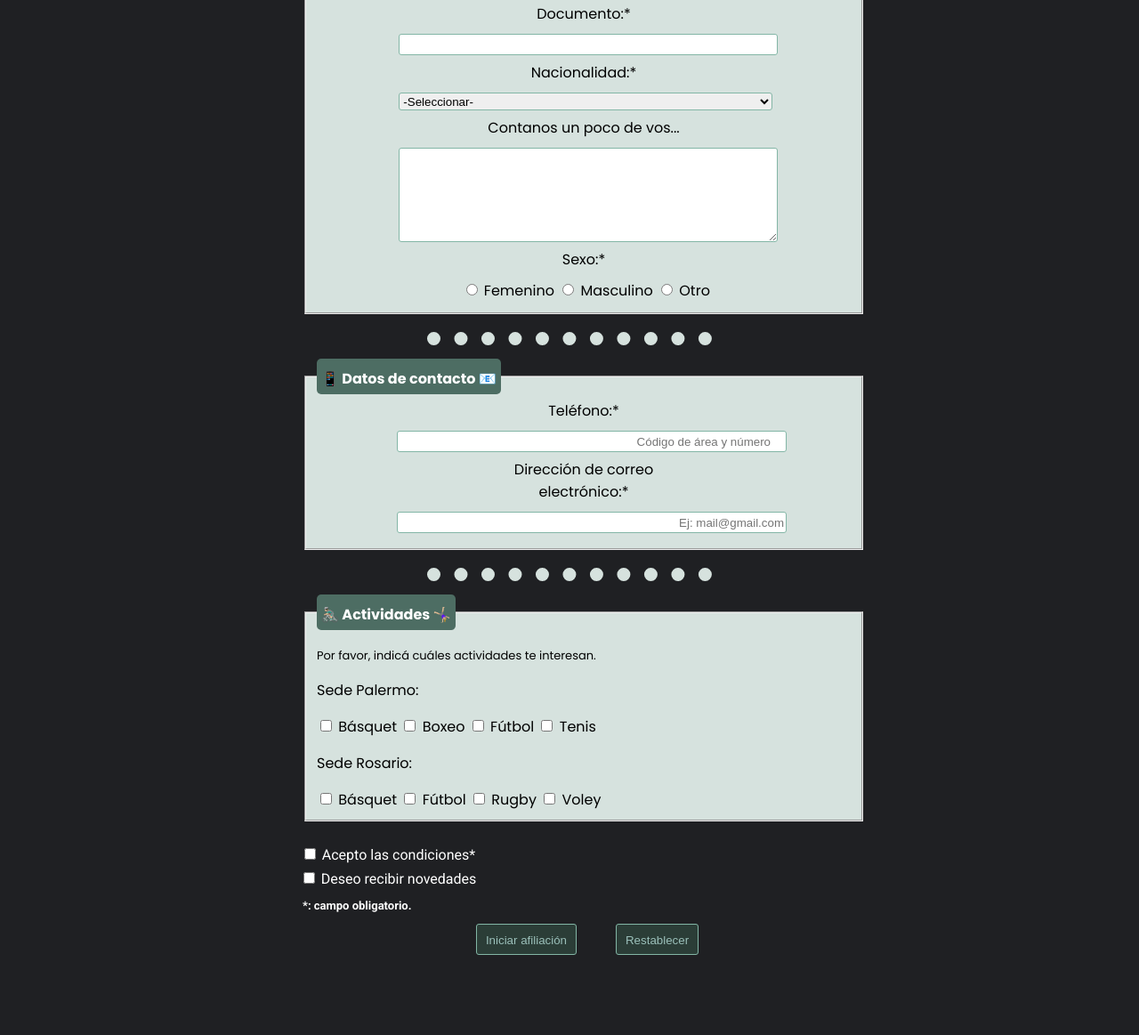
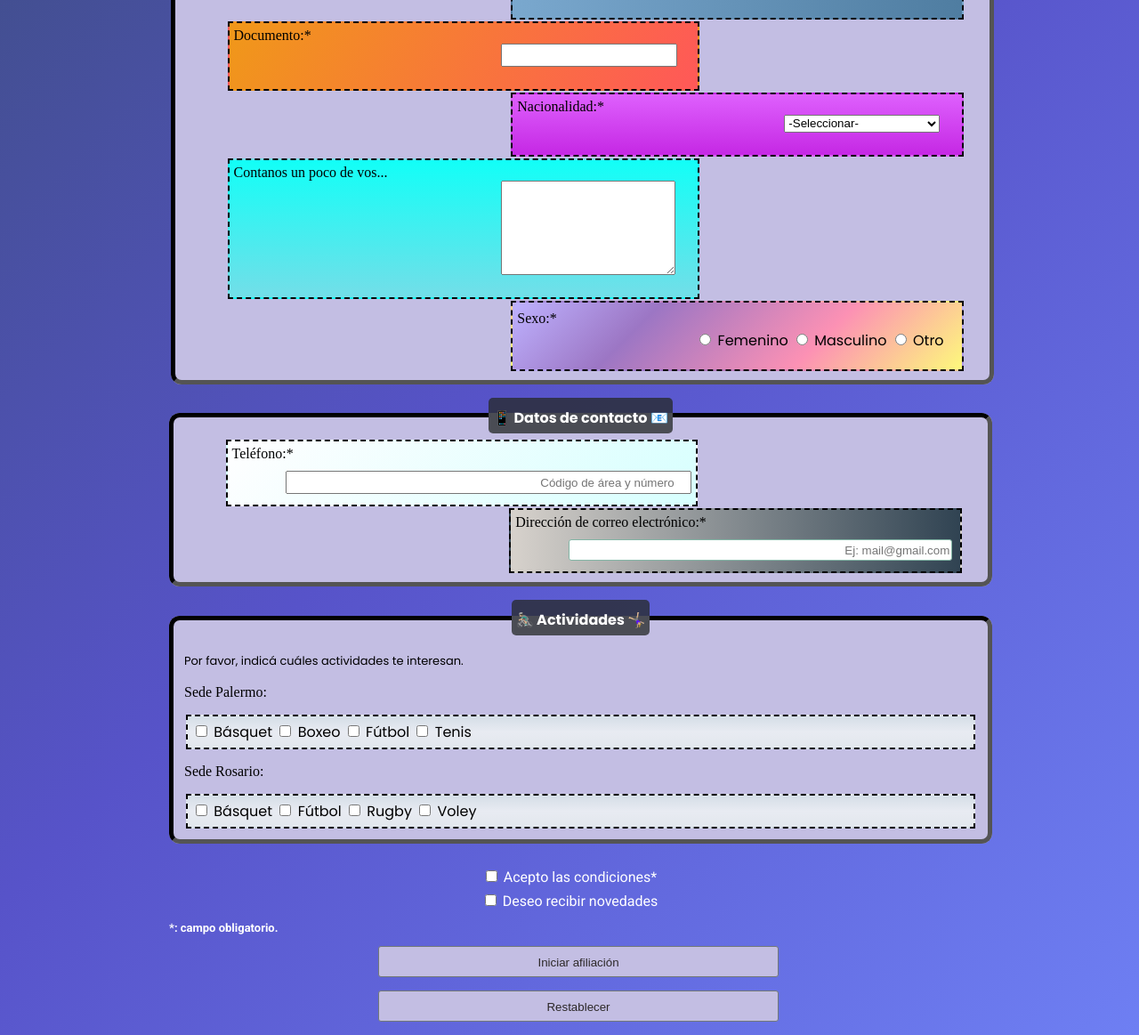
Before and after one commit to ianfranfn/Desafio-04, a website built with Vite: page index.html in a window 1280 px wide. Shown: the part 305-1468 px from the top of the page at 89% size. Before the commit the page ends 1393 px from the top, so only its background shows below. Built offline with nearby package versions, Linux system fonts and the light colour scheme; a web font is replaced by a local one.

Commit message:
Segundo estilo, actualización del README, actualización del html.

```diff
--- /dev/null
+++ b/futurista.css
@@ -0,0 +1,238 @@
+body {
+    width: 90%;
+    max-width:900px;
+    text-align: center;
+    margin: auto;
+    font-family: "roboto", sans-serif;
+    background-image: linear-gradient(-225deg, #3D4E81 0%, #5753C9 48%, #6E7FF3 100%);
+}
+.titulo {
+    text-align: center;
+    font-family: "Knewave", sans-serif;
+    height: 95px;
+    color: #000000;
+    font-size: 50px;
+}
+.bordes {
+    padding: 5px;
+    border: 5px solid #000000;
+    background-color: #9896a7;
+    border-bottom: none;
+    border-radius: 8px;
+    width: fit-content;
+    max-width: 900px;
+    margin: auto;
+    margin-bottom: -19px;
+    margin-top: 30px;
+}
+
+.contenedor {
+    background-color: #d6e2de;
+    padding: 30px;
+}
+
+.datos {
+    background-color: #252a28c2;
+    color: white;
+    border-radius: 5px;
+    padding: 5px;
+    padding-top: 10px;
+    font-weight: bold;
+    text-align: left;
+}
+
+fieldset {
+    width: 99%;
+    max-width: 900px;
+    border: 5px inset black;
+    background-color: #c3bee3;
+    border-radius: 12px;
+    font-family:'Poppins', sans-serif
+}
+
+.legend {
+   display: inline-block;
+   margin-right: 30%;
+   text-align: left;
+   width: 60%;
+}
+
+#name-box {
+    font-family: 'Zen Dots';
+    background-image: linear-gradient(to top, #52d88a 0%, #00e3ae 100%);
+}
+
+#apellido-box{
+    font-family: 'Zen Dots';
+    background-image: linear-gradient(to right, #7aa8ce  0%, #4f7da1 100%);
+}
+
+#docu-box {
+    font-family: 'Zen Dots';
+    background-image: linear-gradient(-60deg, #ff5858 0%, #f09819 100%);
+}
+
+#nacionalidad-box {
+    font-family: 'Zen Dots';
+    background-image: linear-gradient(to top, #c528e4 0%, #de60fd 100%);
+}
+
+#desc-box {
+    font-family: 'Zen Dots';
+    background-image: linear-gradient(to top, #73dee8 0%, #12fff7 100%);
+}
+
+#sex-box {
+    background-image: linear-gradient(-225deg, #beb2ff 0%, #9c76c4 29%, #fc91b4 67%, #fdf97c 100%);
+}
+
+#sex-font {
+    font-family: 'Zen Dots';
+}
+
+#tel-box {
+    font-family: 'Zen Dots';
+    background-image: linear-gradient(-225deg, #FFFEFF 0%, #D7FFFE 100%);
+}
+
+#correo-box {
+    font-family: 'Zen Dots';
+    background-image: linear-gradient(to right, #d7d2cc 0%, #304352 100%);
+}
+
+#sede-P {
+    background: linear-gradient(to bottom, #D5DEE7 0%, #E8EBF2 50%, #E2E7ED 100%), linear-gradient(to bottom, rgba(0,0,0,0.02) 50%, rgba(255,255,255,0.02) 61%, rgba(0,0,0,0.02) 73%), linear-gradient(33deg, rgba(255,255,255,0.20) 0%, rgba(0,0,0,0.20) 100%);
+ background-blend-mode: normal,color-burn;
+}
+
+#sede-R {
+    background: linear-gradient(to bottom, #D5DEE7 0%, #E8EBF2 50%, #E2E7ED 100%), linear-gradient(to bottom, rgba(0,0,0,0.02) 50%, rgba(255,255,255,0.02) 61%, rgba(0,0,0,0.02) 73%), linear-gradient(33deg, rgba(255,255,255,0.20) 0%, rgba(0,0,0,0.20) 100%);
+ background-blend-mode: normal,color-burn;
+}
+
+.sede {
+    font-family: 'Zen Dots';
+}
+
+.box {
+    border: 2px dashed black;
+    padding: 5px;
+    margin: 2px;
+    padding-right: 250px;
+}
+
+.contra-box {
+    border: 2px dashed black;
+    padding: 5px;
+    margin-left: 60%;
+    padding-right: 250px;
+    min-width: 250px;
+}
+
+.cuadradito {
+    max-width:400%;
+    min-width:70%;
+    height:20px;
+    margin: auto;
+    margin-bottom: 20px;
+    margin-left: 300px;
+    display: block;
+}
+
+.contacto {
+    margin: auto;
+    margin-top: 15px;
+}
+
+.act {
+    margin: auto;
+    margin-top: 15px;
+}
+
+.tel {
+    max-width:400%;
+    min-width: 165%;
+    height:20px;
+    margin-top: 10px;
+    margin-bottom: 7px;
+    margin-left: 60px;
+    display: block;
+    text-align: end;
+}
+
+.mail {
+    max-width: 300%;
+    min-width: 170%;
+    height:20px;
+    margin-top: 10px;
+    margin-bottom: 7px;
+    margin-left: 60px;
+    border: 1px solid #83b6a6;
+    border-radius: 3px;
+    display: block;
+    text-align: end;
+}
+
+.desc {
+    height: 100px;
+}
+
+.sexo {
+    border: none;
+    max-width: 400px;
+    width: 400px;
+    margin-left: 80%;
+}
+
+.actividades {
+    text-align: left;
+}
+
+#p1 {
+    font-size: small;
+}
+
+input:focus{
+    background-color: #babcbb;
+   }
+   fieldset:focus-within {
+    background-color: #c4dfd7;
+  }
+
+  fieldset:focus-within > legend {
+    background-color: #202221;
+    border-color: #202221;
+  }
+
+.checkbox {
+    color: white;
+    align-items: start;
+    margin-top: 10px;
+}
+
+.condiciones {
+    margin-top: 30px;
+}
+
+.block {
+    display: block;
+}
+
+#campo {
+    color: white;
+    text-align: start;
+    font-weight: bold;
+    font-size: small;
+}
+
+.boton {
+    width: 50%;
+    height: 35px;
+    margin-left: 20px;
+    margin-bottom: 15px;
+    padding: 10px;
+    background-color: #c3bee3;
+    color: #2c2828;
+    border: 1px solid #727977;
+    border-radius: 3px;
+}
--- a/index.html
+++ b/index.html
@@ -5,6 +5,10 @@
     <title>Afiliación</title>
     <link href="https://fonts.googleapis.com/css2?family=Amaranth:ital,wght@0,400;0,700;1,400;1,700&family=Roboto:ital,wght@0,100;0,300;0,400;0,500;0,700;0,900;1,100;1,300;1,400;1,500;1,700;1,900&display=swap" rel="stylesheet">
     <link href="https://fonts.googleapis.com/css2?family=Amaranth:ital,wght@0,400;0,700;1,400;1,700&family=Poppins:ital,wght@0,100;0,200;0,300;0,400;0,500;0,600;0,700;0,800;0,900;1,100;1,200;1,300;1,400;1,500;1,600;1,700;1,800;1,900&family=Roboto:ital,wght@0,100;0,300;0,400;0,500;0,700;0,900;1,100;1,300;1,400;1,500;1,700;1,900&display=swap" rel="stylesheet">
+    <link href="https://fonts.googleapis.com/css2?family=Amaranth:ital,wght@0,400;0,700;1,400;1,700&family=Cherry+Bomb+One&family=Knewave&family=Poppins:ital,wght@0,100;0,200;0,300;0,400;0,500;0,600;0,700;0,800;0,900;1,100;1,200;1,300;1,400;1,500;1,600;1,700;1,800;1,900&family=Roboto:ital,wght@0,100;0,300;0,400;0,500;0,700;0,900;1,100;1,300;1,400;1,500;1,700;1,900&display=swap" rel="stylesheet">
+    <link href="https://fonts.googleapis.com/css2?family=Amaranth:ital,wght@0,400;0,700;1,400;1,700&family=Cherry+Bomb+One&family=Knewave&family=Poppins:ital,wght@0,100;0,200;0,300;0,400;0,500;0,600;0,700;0,800;0,900;1,100;1,200;1,300;1,400;1,500;1,600;1,700;1,800;1,900&family=Roboto:ital,wght@0,100;0,300;0,400;0,500;0,700;0,900;1,100;1,300;1,400;1,500;1,700;1,900&family=Zen+Dots&display=swap" rel="stylesheet">
+
+
 </head>
 <body>
 
@@ -12,28 +16,27 @@
 
 
     <form action="https://postman-echo.com/post" method="post" target="_blank" >
-    <form action="https://postman-echo.com/post" method="post" target="_blank" >
 
         <fieldset>
           <legend class="datos">🙋🏼‍♂️Datos Personales 👀</legend>
 
         <div class="legend">
-          <div>
+          <div id="name-box" class="box">
             <label for="nombre">Nombre:*</label>
             <input class="cuadradito" name="nombre" id="nombre" type="text" required maxlength="10" minlength="5">
           </div>
 
-          <div>
+          <div id="apellido-box" class="contra-box">
             <label for="apellido">Apellido:*</label>
             <input class="cuadradito" name="apellido" id="apellido" type="text" required>
           </div>
 
-          <div>
+          <div id="docu-box" class="box">
             <label for="documento">Documento:*</label>
             <input class="cuadradito" name="documento" id="documento" type="number" min="8" required>
           </div>
 
-          <div>
+          <div id="nacionalidad-box" class="contra-box">
             <label for="nacionalidad">Nacionalidad:* </label>
          <select class="cuadradito" name="nacionalidad" id="nacionalidad" required>
             <option value="">-Seleccionar-</option>
@@ -45,13 +48,13 @@
         </select>
           </div>
 
-          <div>
+          <div id="desc-box" class="box">
             <label for="desc">Contanos un poco de vos...</label>
           <textarea class="cuadradito desc" name="descrip" id="desc" cols="18" rows="2"></textarea>
           </div>
 
-          <div>
-            <label>Sexo:*</label>
+          <div id="sex-box" class="contra-box">
+            <label id="sex-font">Sexo:*</label>
             <div class="cuadradito sexo">
                 <input type="radio" id="femenino" name="sexo" value="femenino" required>
                 <label for="femenino">Femenino</label>
@@ -70,16 +73,16 @@
         <div class="separ"></div>
 
 
-        <fieldset>
-          <legend class="datos">📱 Datos de contacto 📧</legend>
+        <fieldset class="contacto">
+          <legend class="datos contacto">📱 Datos de contacto 📧</legend>
 
       <div class="legend">
-          <div>
+          <div id="tel-box" class="box">
             <label for="telefono">Teléfono:*</label>
             <input class="tel" name="telefono" id="telefono" type="number" required placeholder="Código de área y número">
           </div>
 
-          <div>
+          <div id="correo-box" class="contra-box">
             <label for="correo">Dirección de correo electrónico:*</label>
             <input class="mail" name="correo" id="correo" type="email" required placeholder="Ej: mail@gmail.com">
           </div>
@@ -89,14 +92,14 @@
 
         <div class="separ"></div>
 
-        <fieldset class="actividades">
-            <legend class="datos">🚴🏼‍♂️ Actividades 🤸🏼‍♀️</legend>
+        <fieldset class="act actividades">
+            <legend class="act datos">🚴🏼‍♂️ Actividades 🤸🏼‍♀️</legend>
 
             <p id="p1">Por favor, indicá cuáles actividades te interesan.</p>
 
-            <p>Sede Palermo:</p>
+            <p class="sede">Sede Palermo:</p>
 
-            <div>
+            <div id="sede-P"  class="box">
                 <input type="checkbox" id="basquet" name="actividad" value="basquet">
                 <label for="basquet">Básquet</label>
 
@@ -110,9 +113,9 @@
                 <label for="tenis">Tenis</label>
             </div>
 
-            <p>Sede Rosario:</p>
+            <p class="sede">Sede Rosario:</p>
 
-            <div>
+            <div id="sede-R"  class="box">
               <input type="checkbox" id="basquet2" name="actividad" value="basquet">
               <label for="basquet2">Básquet</label>
 
@@ -127,12 +130,12 @@
             </div>
           </fieldset>
 
-          <div>
+          <div class="block">
             <input class="checkbox condiciones" type="checkbox" id="condiciones" name="condiciones" required>
             <label class="checkbox" for="condiciones">Acepto las condiciones*</label>
           </div>
 
-          <div>
+          <div class="block">
             <input class="checkbox" type="checkbox" id="novedades" name="novedades">
             <label class="checkbox" for="novedades">Deseo recibir novedades</label>
           </div>
--- a/main.js
+++ b/main.js
@@ -1 +1,2 @@
-import './estilos.css'
+/* import './estilos.css' */
+import './futurista.css'
```
Also changed, not shown: README.md.
